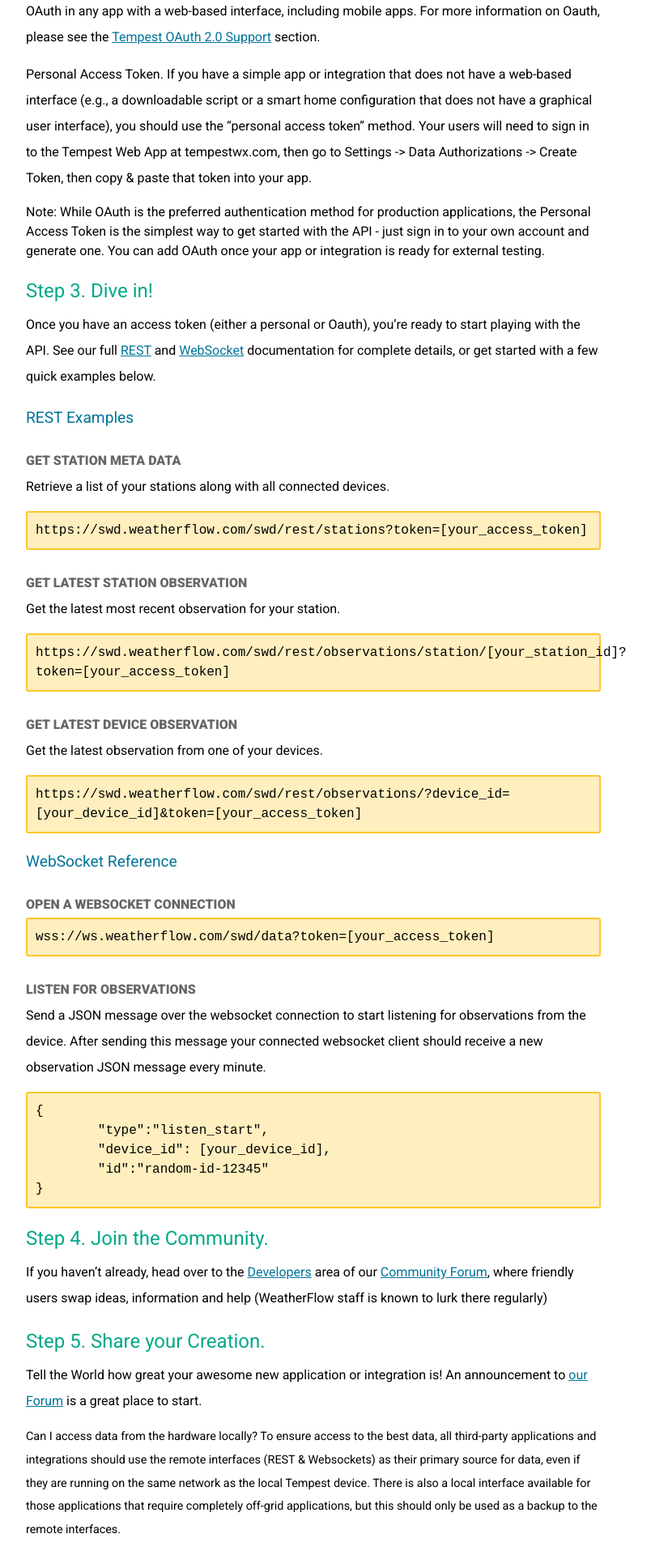
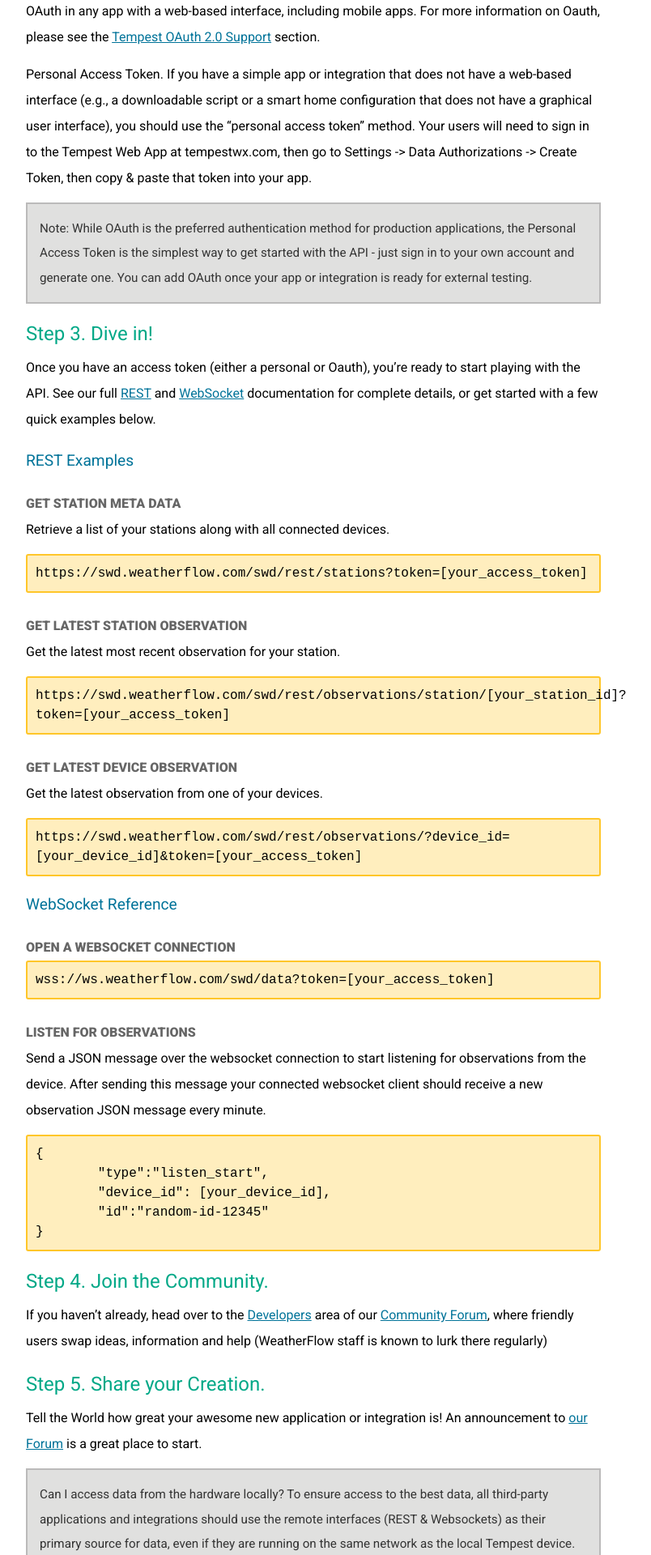
Before and after one commit to WeatherFlow/Tempest, a Jekyll site: the page built from api/index.html, in a window 1280 px wide. Shown: the part 921-2841 px from the top of the page at 81% size, without its empty margins (378-1182 px from the left). Built offline with Jekyll 4.4.1, drawn with Linux system fonts in a browser that asks for light colours; nearby versions of some CDN libraries.

Commit message:
Update index.html

```diff
--- a/api/index.html
+++ b/api/index.html
@@ -10,7 +10,7 @@
 <p>To start using the REST or WS API, all you need is an access token. Your app or integration must ensure that the user viewing the station data is the owner of that station by authenticating the user’s account. There are two options for authentication: Oauth or the Personal Access Token.</p>
 <p>OAuth Access Token. OAuth is an open standard for authentication that provides a seamless integration between your app and the user’s Tempest account. OAuth is the way our official integrations (Amazon Echo, Google Home, IFTTT, etc.) work, and we strongly encourage you to use OAuth in any app with a web-based interface, including mobile apps. For more information on Oauth, please see the <a href="oauth.html">Tempest OAuth 2.0 Support</a> section.</p>
 <p>Personal Access Token. If you have a simple app or integration that does not have a web-based interface (e.g., a downloadable script or a smart home configuration that does not have a graphical user interface), you should use the “personal access token” method. Your users will need to sign in to the Tempest Web App at tempestwx.com, then go to Settings -> Data Authorizations -> Create Token, then copy & paste that token into your app.</p>
-<h6>Note: While OAuth is the preferred authentication method for production applications, the Personal Access Token is the simplest way to get started with the API - just sign in to your own account and generate one. You can add OAuth once your app or integration is ready for external testing.</h6>
+<p class="note">Note: While OAuth is the preferred authentication method for production applications, the Personal Access Token is the simplest way to get started with the API - just sign in to your own account and generate one. You can add OAuth once your app or integration is ready for external testing.</p>
 <h3>Step 3. Dive in!</h3>
 <p>Once you have an access token (either a personal or Oauth), you’re ready to start playing with the API. See our full <a href="swagger/">REST</a> and <a href="ws.html">WebSocket</a> documentation for complete details, or get started with a few quick examples below.</p>
 
@@ -48,4 +48,4 @@
 <p>If you haven’t already, head over to the <a href="https://community.weatherflow.com/c/developers/5">Developers</a> area of our <a href="https://community.weatherflow.com/">Community Forum</a>, where friendly users swap ideas, information and help (WeatherFlow staff is known to  lurk there regularly)</p>
 <h3>Step 5. Share your Creation.</h3>
 <p>Tell the World how great your awesome new application or integration is! An announcement to <a href="https://community.weatherflow.com/">our Forum</a> is a great place to start.</p>
-<p class="fine-print">Can I access data from the hardware locally? To ensure access to the best data, all third-party applications and integrations should use the remote interfaces (REST & Websockets) as their primary source for data, even if they are running on the same network as the local Tempest device. There is also a local interface available for those applications that require completely off-grid applications, but this should only be used as a backup to the remote interfaces.</p>
+<p class="note">Can I access data from the hardware locally? To ensure access to the best data, all third-party applications and integrations should use the remote interfaces (REST & Websockets) as their primary source for data, even if they are running on the same network as the local Tempest device. There is also a local interface available for those applications that require completely off-grid applications, but this should only be used as a backup to the remote interfaces.</p>
```
